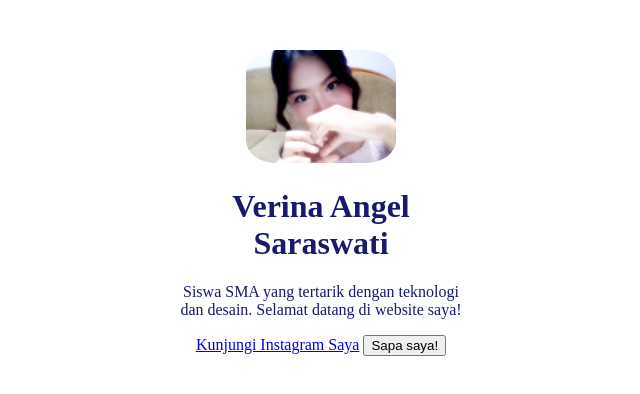
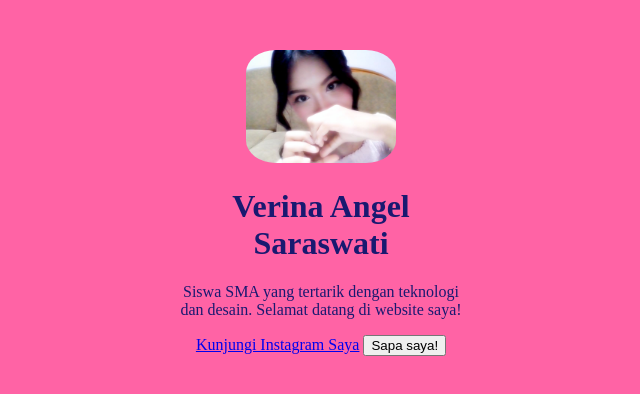
Before and after one commit to verinaangel1701-jpg/pelatihan-TIK, a plain HTML site: page index.html in a window 1280 px wide. Shown: the whole page, without its empty margins (319-959 px from the left). Drawn offline with Linux system fonts and the light colour scheme.

Commit message:
Update style.css

```diff
--- a/style.css
+++ b/style.css
@@ -1,5 +1,5 @@
 body {
-     background-colors: #ff63a5; /* Warna merah muda cerah */
+     background-color: #ff63a5; /* Warna merah muda cerah */
      font-familly: Arial, sans-serif; /* Jenis huruf yang bersih dan mudah di baca */
      color: #191970; /Warna teks utama (Biru Gelap) */
   }
```
